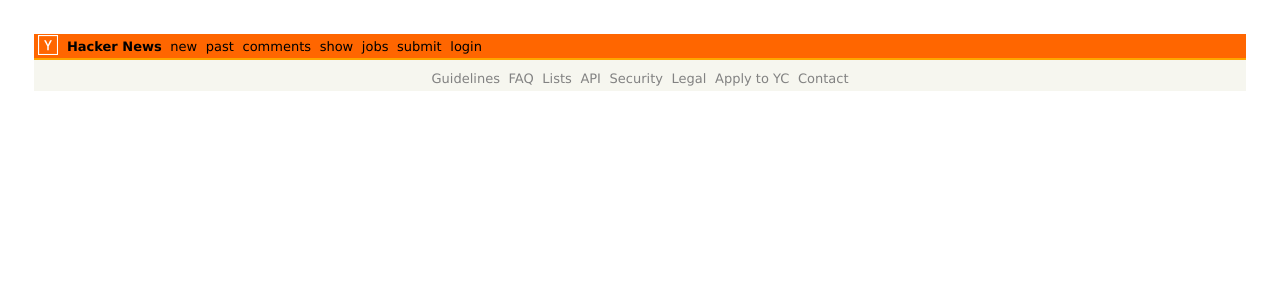
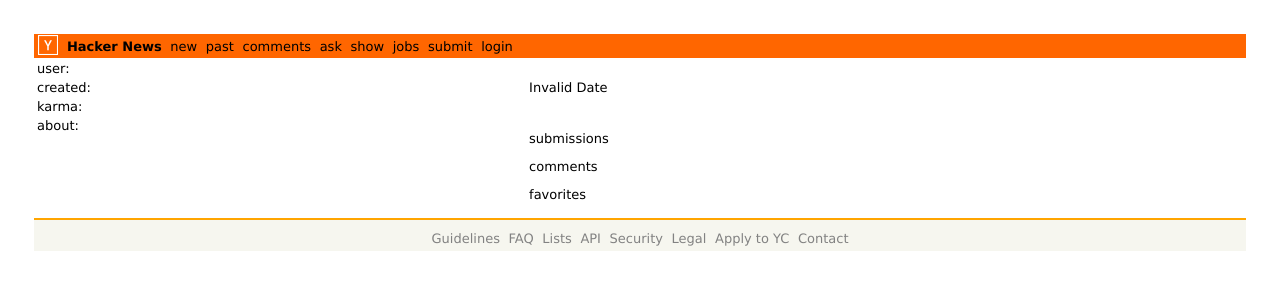
Before and after one commit to wbs-bjoern/react_hackernews_group2, a React (Vite) app: page /Author in a window 1280 px wide. Shown: the top 300 px of the page. Built offline with nearby package versions, Linux system fonts and the light colour scheme; no server answers.

Commit message:
Day-Button in Past-Seite ändert Datum, Author-Seite bei Klick auf Author-Name in NewsEntry (noch statisch)

```diff
--- a/src/App.css
+++ b/src/App.css
@@ -119,3 +119,7 @@
 .read-the-docs {
   color: #888;
 }
+
+td {
+  vertical-align:top;
+}
--- a/src/App.jsx
+++ b/src/App.jsx
@@ -7,6 +7,8 @@
 import Past from './pages/Past'
 import Jobs from './pages/Jobs'
 import Show from './pages/Show'
+import Ask from './pages/Ask'
+import Author from './components/main/author'
 import Main from './components/main/index'
 import { BrowserRouter, Routes, Route } from 'react-router-dom';
 import Footer from "./components/Footer/index"
@@ -23,8 +25,10 @@
       <Routes>
         <Route path="/New" element={<New />} />
         <Route path="/Past" element={<Past />} />
+        <Route path="/Ask" element={<Ask />} />
         <Route path="/Show" element={<Show />} />
         <Route path="/Jobs" element={<Jobs />} />
+        <Route path="/Author" element={<Author />} />
       </Routes>
 
       <Footer />
--- a/src/components/Header/Header.jsx
+++ b/src/components/Header/Header.jsx
@@ -4,9 +4,10 @@
 import Jobs from "../../pages/Jobs";
 import Past from "../../pages/Past";
 import Show from "../../pages/Show";
+import Ask from "../../pages/Ask";
 
 
-export default function Header () {
+export default function Header() {
 
     return (
         <nav>
@@ -15,6 +16,7 @@
                 <li><Link className="link" to="/New" element={<New />}>new</Link></li>
                 <li><Link className="link" to="/Past" element={<Past />}>past</Link></li>
                 <li><Link className="link" to="/">comments</Link></li>
+                <li><Link className="link" to="/Ask" element={<Ask />}>ask</Link></li>
                 <li><Link className="link" to="/Show" element={<Show />}>show</Link></li>
                 <li><Link to="/Jobs" element={<Jobs />}>jobs</Link></li>
                 <li><Link className="link" to="">submit</Link></li>
--- /dev/null
+++ b/src/components/main/Author.jsx
@@ -0,0 +1,47 @@
+import { useEffect, useState } from "react"
+
+export default function Author({ username }) {
+    // Das mit dem Übergeben des username klappt leider noch nicht.
+    const url = `https://hacker-news.firebaseio.com/v0/user/schappim.json`
+    const [authorData, setAuthorData] = useState()
+
+    useEffect(() => {
+        fetch(url)
+            .then((response) => response.json())
+            .then((data) => setAuthorData(data))
+    }, [])
+
+    const getDate = () => {
+        const date = new Date(authorData?.created * 1000)
+        return date.toDateString()
+    }
+
+    return (
+        <table>
+            <tbody>
+                <tr>
+                    <td>user:</td>
+                    <td>{authorData?.id}</td>
+                </tr>
+                <tr>
+                    <td>created:</td>
+                    <td>{getDate()}</td>
+                </tr>
+                <tr>
+                    <td>karma:</td>
+                    <td>{authorData?.karma}</td>
+                </tr>
+                <tr>
+                    <td>about:</td>
+                    <td>
+                        <p>{authorData?.about}</p>
+                        <p><a href="">submissions</a></p>
+                        <p><a href="">comments</a></p>
+                        <p><a href="">favorites</a></p>
+                    </td>
+                </tr>
+            </tbody>
+        </table>
+    )
+
+}
--- a/src/components/main/NewsList/NewsEntry.jsx
+++ b/src/components/main/NewsList/NewsEntry.jsx
@@ -1,5 +1,7 @@
 
 import { useEffect, useState } from "react"
+import { Link } from "react-router-dom"
+import Author from "../author"
 
 export default function NewsEntry({ item, points, author, hide, past, comments }) {
 
@@ -74,7 +76,7 @@
 
     const getAuthor = () => {
         if (author && myNewsItem?.by) {
-            return "by " + myNewsItem.by
+            return <Link className="link" to={`/Author?${myNewsItem.by}`} element={<Author key={myNewsItem.by} username="schappim" />} state={{username:"schappim"}}>by {myNewsItem.by}</Link>
         }
     }
 
--- a/src/components/main/NewsList/index.jsx
+++ b/src/components/main/NewsList/index.jsx
@@ -37,9 +37,9 @@
     const showMoreData = () => {
         setFirstNumber(prev => prev + 30)
     }
-    console.log(shownNewsList?.length)
+
     shownNewsList?.length <30 && (showBtn = "none")
-    console.log(showBtn)
+
     return (
 
         <>
--- /dev/null
+++ b/src/pages/Ask.jsx
@@ -0,0 +1,9 @@
+import NewsList from "../components/main/NewsList"
+
+export default function Ask() {
+    return (
+        <div>
+            <NewsList url={"https://hacker-news.firebaseio.com/v0/askstories.json?print=pretty"} hide={false} past={false} source={false}/>
+        </div>
+    )
+}
--- a/src/pages/Past.jsx
+++ b/src/pages/Past.jsx
@@ -1,4 +1,4 @@
-import { useState } from "react"
+import { useEffect, useState } from "react"
 import NewsList from "../components/main/NewsList"
 import FormatAgnoliaResponse from "../components/main/NewsList/FormatAgnoliaResponse"
 
@@ -6,15 +6,21 @@
     const [lastShownDate, setLastShownDate ] = useState(Math.floor((Date.now()-86400000)/1000))
     const [url, setUrl] = useState("http://hn.algolia.com/api/v1/search_by_date?tags=story&numericFilters=created_at_i<" + lastShownDate + "&hitsPerPage=30")
 
-    const dateText = new Date()
-    /* dateText.setUTCDate(lastShownDate) */
-/*     console.log(dateText)
-    console.log(lastShownDate) */
+    const dateText = new Date(lastShownDate * 1000)
+
+    useEffect(() => {
+        setUrl("http://hn.algolia.com/api/v1/search_by_date?tags=story&numericFilters=created_at_i<" + lastShownDate + "&hitsPerPage=30")
+    }, [lastShownDate])
+
+    const prevDay = () => {
+        setLastShownDate((prev) => ((prev * 1000) - 86400000)/1000)
+    }
+    // Leider wird bei Änderung des Tages noch nicht die Komponente FormatAgnoliaResponse neu gerendert. Ich weiß gerade nicht, wie das geht.
 
     return (
         <div>
-            <p>Stories from {lastShownDate} .</p>
-            <p>Go back a day, month, or year. Go forward a day.</p>
+            <p>Stories from {dateText.toUTCString()} .</p>
+            <p>Go back a <button onClick={prevDay}>day</button>, month, or year. Go forward a day.</p>
             <FormatAgnoliaResponse url={url} past={false} api={"agnolia"} />
         </div>
     )
```
Lines whose indentation alone changed are shown as unchanged.
